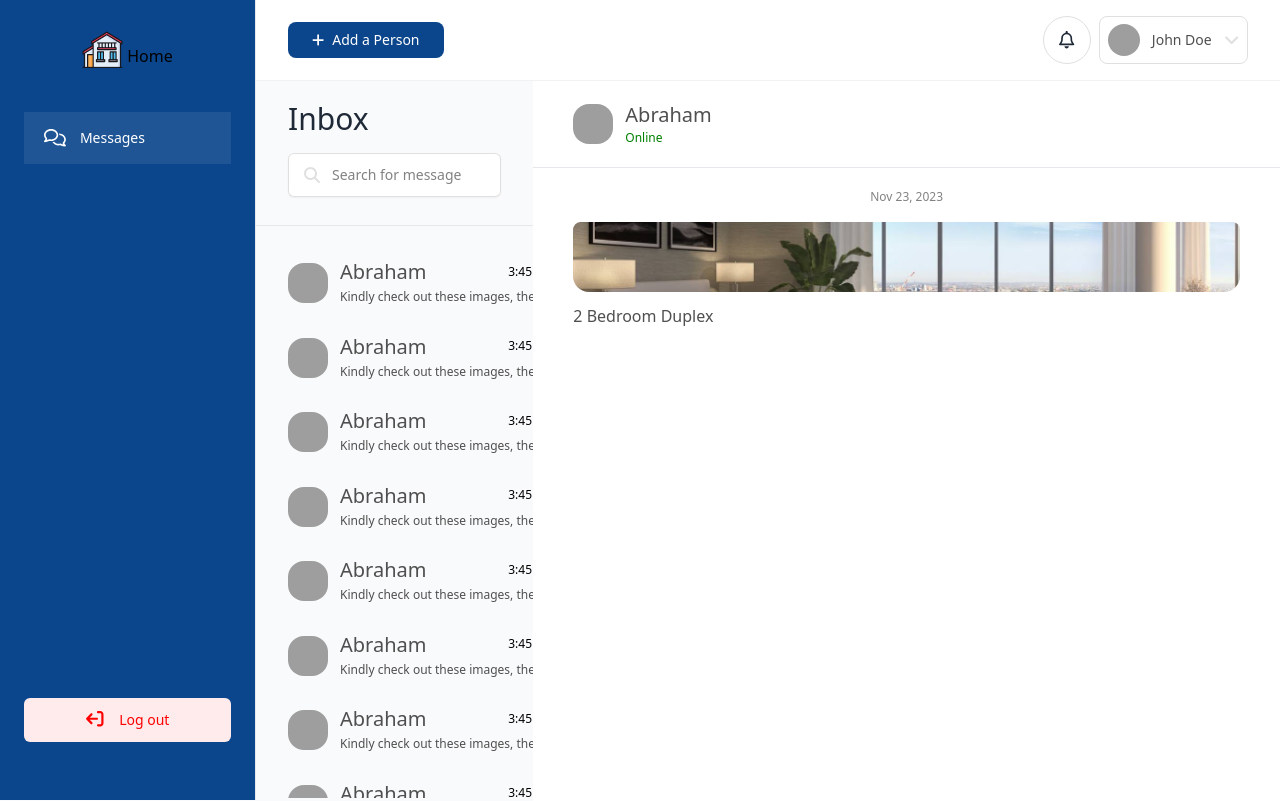
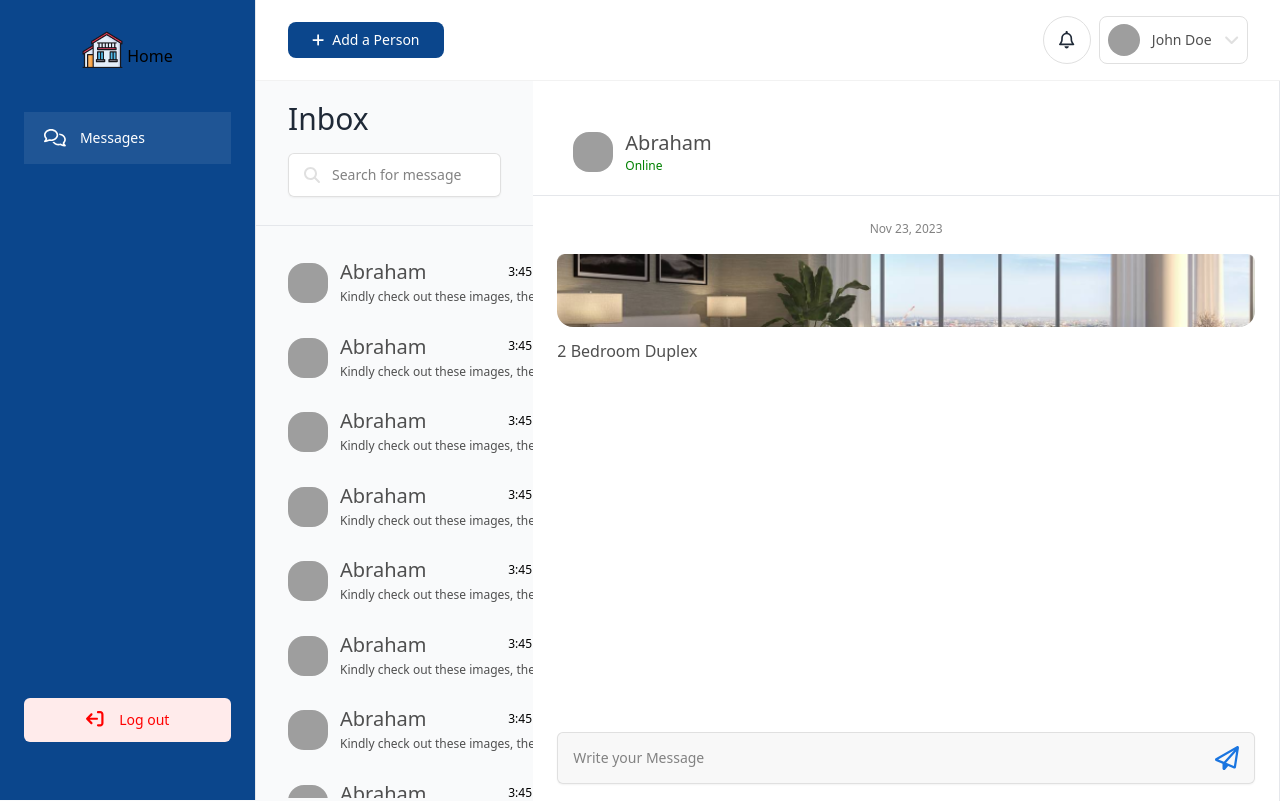
Before and after one commit to O-Robot/irate-in, a React (Create React App) app: page /dashboard in a window 1280 px wide. Built offline with nearby package versions, Linux system fonts and the light colour scheme; grey boxes are pictures that could not be loaded.

Commit message:
message box

```diff
--- a/src/components/MessageBox/InboxContainer.tsx
+++ b/src/components/MessageBox/InboxContainer.tsx
@@ -31,7 +31,7 @@ const InboxContainer = () => {
         </div>
       </header>
       <hr className="py-0.2 h-0 mt-7 bg-gray-300 w-full mx-auto" />
-      <section className="pt-2 px-4 sm:px-6 md:px-8 lg:ps-72 mt-3 overflow-y-auto h-[70vh]">
+      <section className="py-2 px-4 sm:px-6 md:px-8 lg:ps-72 mt-3 overflow-y-auto h-[70vh]">
         <PersonMessage />
         <PersonMessage />
         <PersonMessage />
--- a/src/components/MessageBox/MessageBox.tsx
+++ b/src/components/MessageBox/MessageBox.tsx
@@ -1,5 +1,8 @@
 import React from "react";
 import image from "../../assets/image.png";
+import { Input, Label } from "../UI/Input/Input";
+import { FontAwesomeIcon } from "@fortawesome/react-fontawesome";
+import { faPaperPlane } from "@fortawesome/free-regular-svg-icons";
 
 const MessageBox = () => {
   return (
@@ -19,8 +22,10 @@ const MessageBox = () => {
         </div>
       </div> */}
       </section>
-      <section id="selectedMessage">
-        <div>
+      <section
+        id="selectedMessage"
+        className="  border-e border-gray-200 pt-7 pb-10 overflow-y-none lg:block lg:translate-x-0 h-[100vh] flex-col flex-wrap"
+      >
         <div className="flex items-center gap-3 px-10 py-5">
           <img
             className="inline-block h-[40px] w-[40px] rounded-[16px]"
@@ -38,7 +43,7 @@ const MessageBox = () => {
           </div>
         </div>
         <hr className="py-0.2 h-0 bg-gray-300 w-full mx-auto" />
-          <div className="flex items-center gap-3 px-10 py-5 ">
+        <section className=" p-6 w-full overflow-y-auto h-[62vh]">
           <div className="w-[100%] h-[50px]">
             <span className=" block text-[12px] font-medium text-[#828282] text-center ">
               Nov 23, 2023
@@ -52,6 +57,29 @@ const MessageBox = () => {
               2 Bedroom Duplex
             </b>
           </div>
+        </section>
+        {/* Message Send  */}
+        <div id="SendMessage" className="p-6 mb-10">
+          <div className="">
+            <Label
+              htmlFor="search"
+              label="Search"
+              className="block text-sm font-medium sr-only leading-6 text-gray-500 text-left"
+            />
+            <div className="relative my-4">
+              <Input
+                name="search"
+                type="text"
+                placeholder="Write your Message"
+                className="block w-full text-gray-900 shadow-sm ring-1 ring-inset ring-[#E0E0E0] placeholder:text-[#828282] mb-3 py-4 px-4 bg-[#F8F8F8] rounded-md text-sm focus:border-[#0B468C] focus:ring-[#0B468C] "
+              />
+              <div className="absolute inset-y-0 end-0 flex items-center pointer-events-none z-20 pe-4">
+                <FontAwesomeIcon
+                  icon={faPaperPlane}
+                  className="text-[#1A75E0] fa-xl"
+                />
+              </div>
+            </div>
           </div>
         </div>
       </section>
--- a/src/components/MessageBox/MessageContainer.tsx
+++ b/src/components/MessageBox/MessageContainer.tsx
@@ -9,7 +9,7 @@ const MessageContainer = () => {
         <InboxContainer />
         {/* <MessageBox /> */}
       </div>
-      <div className="col-span-12 lg:col-span-7 md:col-span-8 bg-white !h-[100vh]">
+      <div className="col-span-12 lg:col-span-7 md:col-span-8 bg-white !h-[100vh] ">
         <MessageBox />
       </div>
     </div>
--- a/src/components/Sidebar/Sidebar.tsx
+++ b/src/components/Sidebar/Sidebar.tsx
@@ -16,7 +16,7 @@ const Sidebar = () => {
     <section>
       <Navbar />
 
-      <div className=" hs-overlay hs-overlay-open:translate-x-0 -translate-x-full transition-all duration-300 transform hidden fixed top-0 start-0 bottom-0 z-[60] w-64 border-e border-gray-200 pt-7 pb-10 overflow-y-none lg:block lg:translate-x-0 bg-[#0B468C] h-[100vh]">
+      <div className="transform hidden fixed top-0 start-0 bottom-0 z-[60] w-64 border-e border-gray-200 pt-7 pb-10 overflow-y-none lg:block lg:translate-x-0 bg-[#0B468C] h-[100vh]">
         {/* Logo  */}
         <div className="px-6">
           <Logo colour={"white"} />
```
Lines whose indentation alone changed are shown as unchanged.
